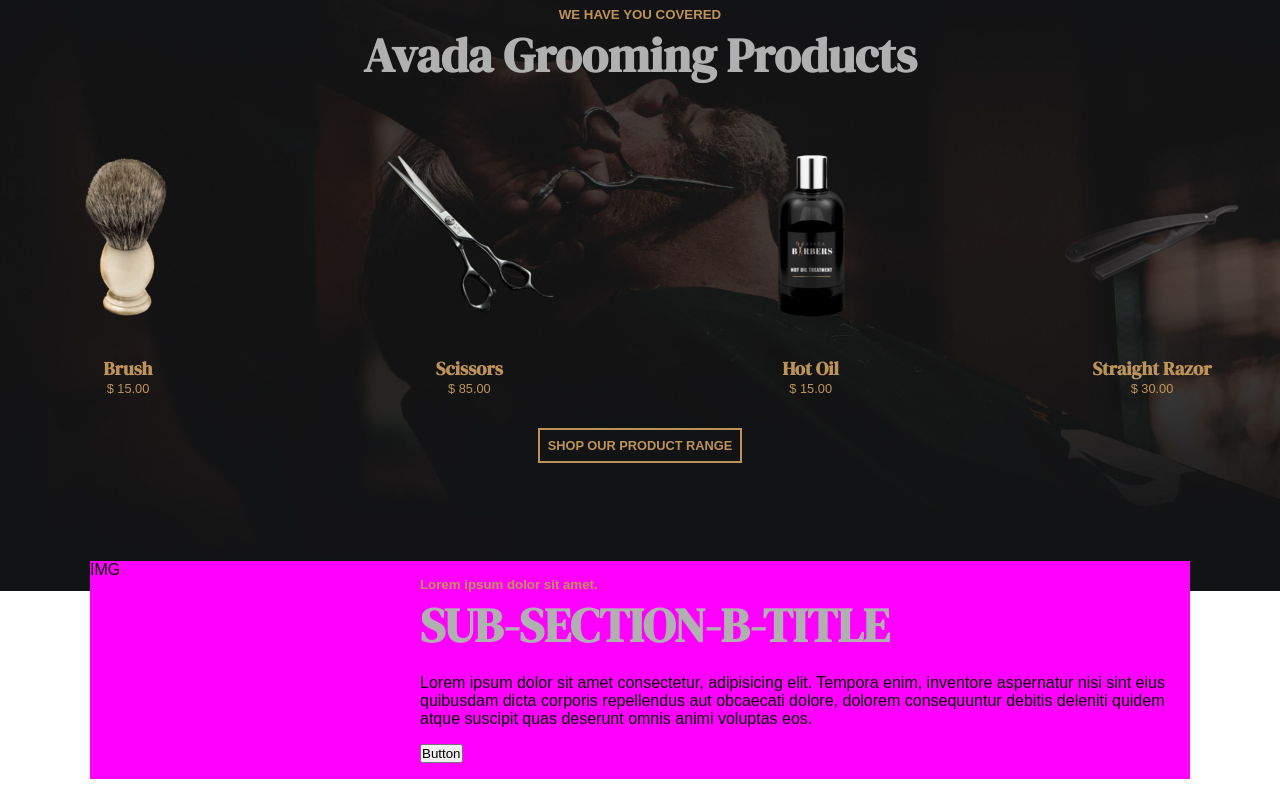
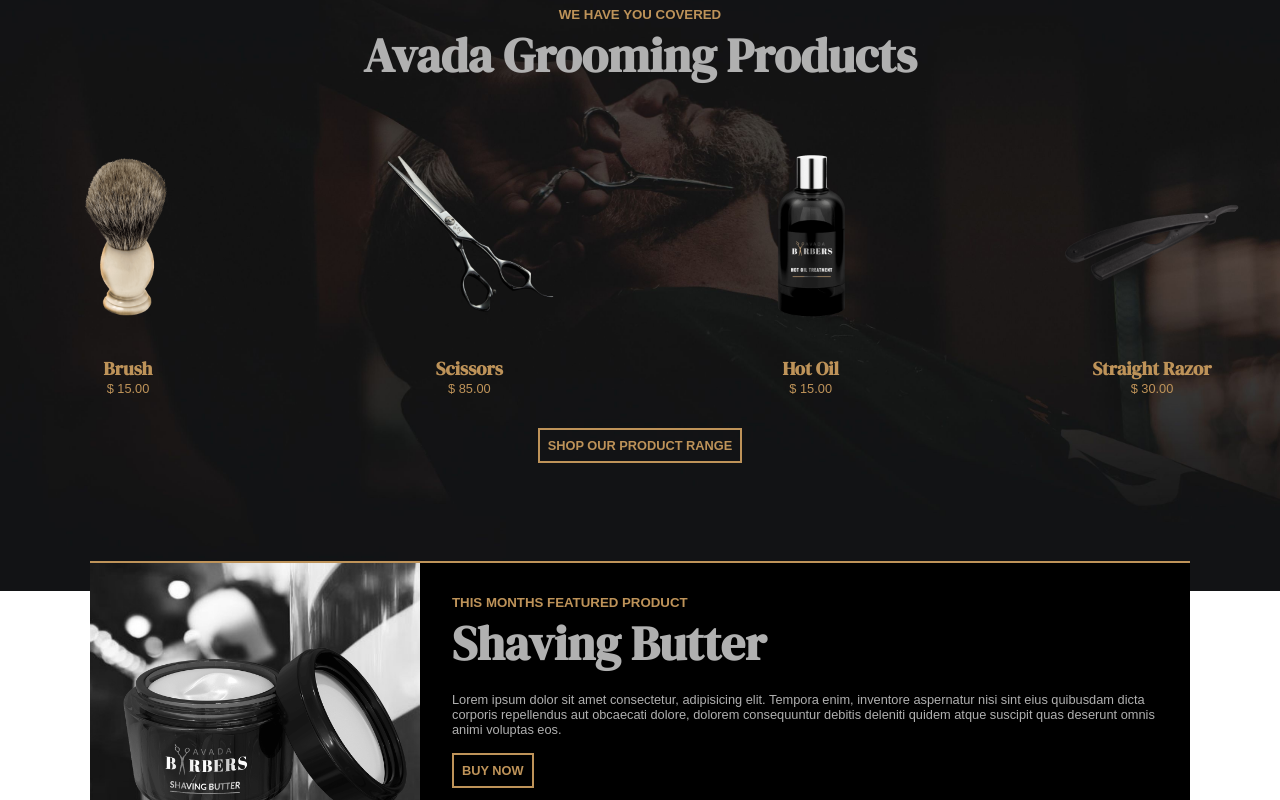
Before and after one commit to Francesca-Dascanio/proj-html-vuejs, a Vue app: page / in a window 1280 px wide. Shown: the part 1620-2420 px from the top of the page. Built offline with nearby package versions, Linux system fonts and the light colour scheme.

Commit message:
Stilizzazione main > section-3 completata

```diff
--- a/src/components/Main/SectionThree.vue
+++ b/src/components/Main/SectionThree.vue
@@ -8,22 +8,22 @@ export default {
                 {
                     product: 'Brush',
                     price: '$ 15.00',
-                    image: 'brush_dark-200x200.png'
+                    image: 'brush_dark.png'
                 },
                 {
                     product: 'Scissors',
                     price: '$ 85.00',
-                    image: 'scissors-200x200.png'
+                    image: 'scissors.png'
                 },
                 {
                     product: 'Hot Oil',
                     price: '$ 15.00',
-                    image: 'hot_oil_dark-200x200.png'
+                    image: 'hot_oil_dark.png'
                 },
                 {
                     product: 'Straight Razor',
                     price: '$ 30.00',
-                    image: 'straight_razor_dark-200x200.png'
+                    image: 'straight_razor_dark.png'
                 }
             ]
         }
@@ -69,22 +69,24 @@ export default {
             </div>
             <div class="sub-section-b container-sm">
                 <div class="sub-section-b-container flex">
-                    <div class="sub-section-b-img">
-                        IMG
+                    <div class="sub-section-b-img flex justify-center align-items">
+                        <div class="img-container">
+                            <img src="/src/assets/shaving_butter.png" alt="Shaving Butter" />
+                        </div>
                     </div>
 
                     <div class="sub-section-b-contents py-md">
                         <h5>
-                            Lorem ipsum dolor sit amet.
+                            THIS MONTHS FEATURED PRODUCT
                         </h5>
                         <h2>
-                            SUB-SECTION-B-TITLE
+                            Shaving Butter
                         </h2>
                         <p class="py-md">
                             Lorem ipsum dolor sit amet consectetur, adipisicing elit. Tempora enim, inventore aspernatur nisi sint eius quibusdam dicta corporis repellendus aut obcaecati dolore, dolorem consequuntur debitis deleniti quidem atque suscipit quas deserunt omnis animi voluptas eos.
                         </p>
                         <button>
-                            Button
+                            BUY NOW
                         </button>
                     </div>
                 </div>
@@ -100,7 +102,7 @@ export default {
     .container-lg {
 
         .sub-section-a {
-            height: calc(100% - 30px);
+            // height: calc(100% - 30px);
             background-image: url('/src/assets/avadabarbers-reviewsbackground.jpg');
             background-size: cover;
             background-position: center;
@@ -127,6 +129,7 @@ export default {
 
                                 img {
 
+                                    height: 200px;
                                     object-fit: cover;
                                 }
                             }
@@ -151,17 +154,38 @@ export default {
         }
 
         .sub-section-b {
-            background-color: fuchsia;
             transform: translateY(-30px);
 
                 .sub-section-b-container {
-
+                    border-top: 2px solid $primary-color;
                     .sub-section-b-img {
                         width: 30%;
+                        background-image: url('/src/assets/avadabarbers-second-blog-700x441.jpg');
+                        background-position: center;
+                        background-size: cover;
+                        background-repeat: no-repeat;
+                        filter: grayscale(1);
+
+                            .img-container {
+                                img {
+                                    width: 100%;
+                                }
+                            }
                     }
 
                     .sub-section-b-contents {
                         width: 70%;
+                        padding: 2rem;
+                        background-color: $fourth-color;
+
+                        > p {
+                            font-size: 0.8rem;
+                            color: $secondary-color;
+                        }
+
+                        > button {
+                            @include button;
+                        }
                     }
 
                 }
```
